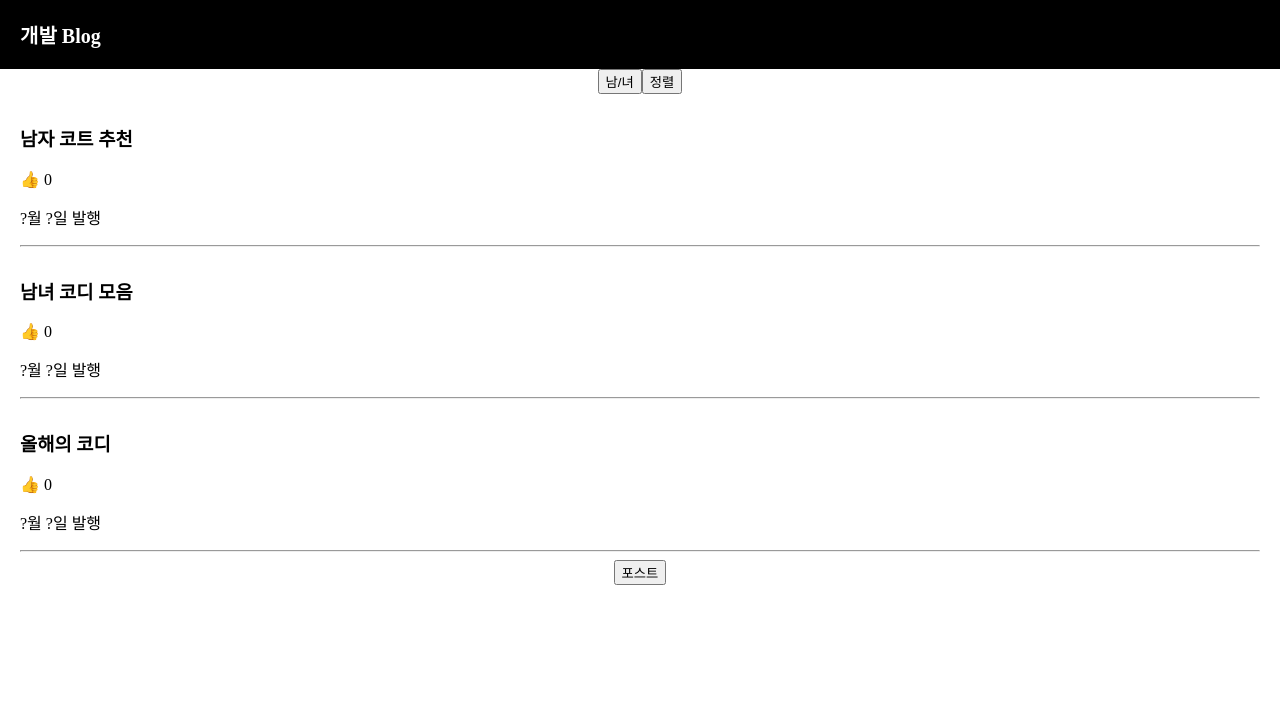
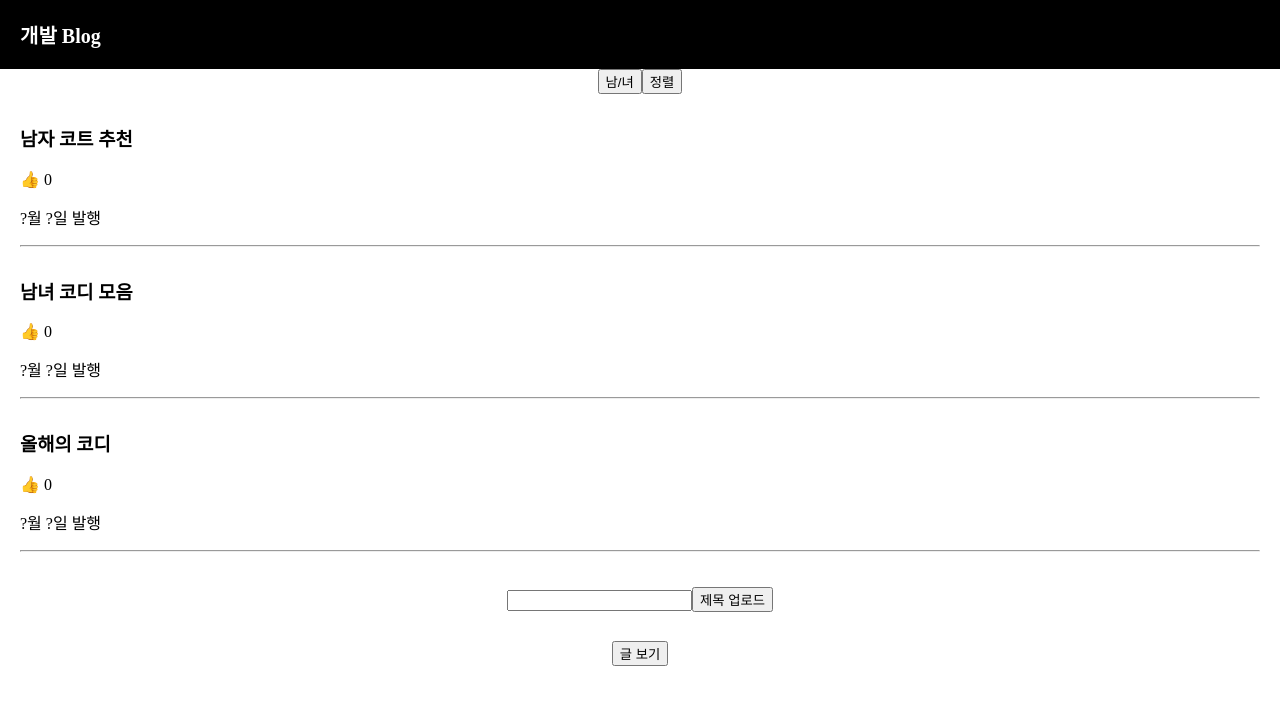
Before and after one commit to plusmate/ReactTutorial-blog, a React (Create React App) app: page / in a window 1280 px wide. Shown: the top 704 px of the page. Built offline with nearby package versions, Linux system fonts and the light colour scheme.

Commit message:
third commit

```diff
--- a/src/App.css
+++ b/src/App.css
@@ -10,6 +10,25 @@ body{
   margin-top: 20px;
   padding: 20px;
   background: #eee;
+}
+
+.publish{
+  margin-top: 30px;
+  margin-bottom: 30px;
+}
+
+.publish input{
+  padding: 10px;
+  font-size: 16px;
+  border-radius: 5px;
+  width: 80%;
+  border: 1px solid grey;
+}
+
+.publish button {
+  display: block;
+  margin: auto;
+  margin-top: 10px;
 }
 
 .black-nav{
--- a/src/App.js
+++ b/src/App.js
@@ -8,10 +8,9 @@ function App() {
   let [postNumber, changingPostNumber] = useState(0)
   let [like, changingLike] = useState(0)
   // let [likeNumber, changingLikeNumber] = useState([postLikeNumber1=0, postLikeNumber2=0, postLikeNumber3=0])
-  //likeNumber[i]
   let [modal, changingModal] = useState(false)
-  // let [addressModal, changingAddressModal] = useState(false)
   let [inputValue, changingInputValue] = useState('') //input에 입력한 데이터 저장
+
 
   /* state의 변수들은 그냥 데이터 변경이 불가능 */
   // function likeButton() {
@@ -47,8 +46,9 @@ function App() {
     changingModal(!modal)
   }
 
-  function addressModalFunction() {
-    changingAddressModal(!addressModal)
+  function inputValueFunction() {
+    // inputValue -> currentTitle
+    currentTitle.push(inputValue)
   }
 
   // function Post() {
@@ -82,11 +82,11 @@ function App() {
         currentTitle.map( function(titleData, i){
           return(
             <div className="list" key={i}>
-            <h3 onClick={() => {changingPostNumber(i)}}>{titleData} </h3>
-            <span onClick={ changingLikeFunction }>👍</span> {like}
-            <p>?월 ?일 발행</p>
-            <hr />
-          </div>
+              <h3 onClick={() => {changingPostNumber(i)}}>{titleData} </h3>
+              <span onClick={ changingLikeFunction }>👍</span> {like}
+              <p>?월 ?일 발행</p>
+              <hr />
+            </div>
           )
         })
       }
@@ -95,10 +95,16 @@ function App() {
       {/* e.target.value ) 해당 태그에 입력된 값 */}
       {/* <input onChange={ (e) => { changingInputValue(e.target.value)} }/> */}
 
-      <button onClick={modalFunction}>포스트</button>
+      <div>
+        <input className='publish' onChange={ (e) => { changingInputValue(e.target.value)} }/>
+        <button onClick={ inputValueFunction }>제목 업로드</button>
+      </div>
+
+      <button onClick={modalFunction}>글 보기</button>
       {/* 자식component에 props전달 ) <자식component 작명={state명}/>*/}
       {modal === true ? <Modal currentTitle={currentTitle} postNumber={postNumber}/> : null}
     </div>
+
 
 
   );
@@ -114,12 +120,4 @@ function Modal(props){
   )
 }
 
-// function Address() {
-//   return(
-//     <div className='modal'>
-//       <p>ㅁㅁ시ㅁㅁ구ㅁㅁ동ㅁㅁ로ㅇㅇㅇ</p>
-//     </div>
-//   )
-// }
-
 export default App;
```
